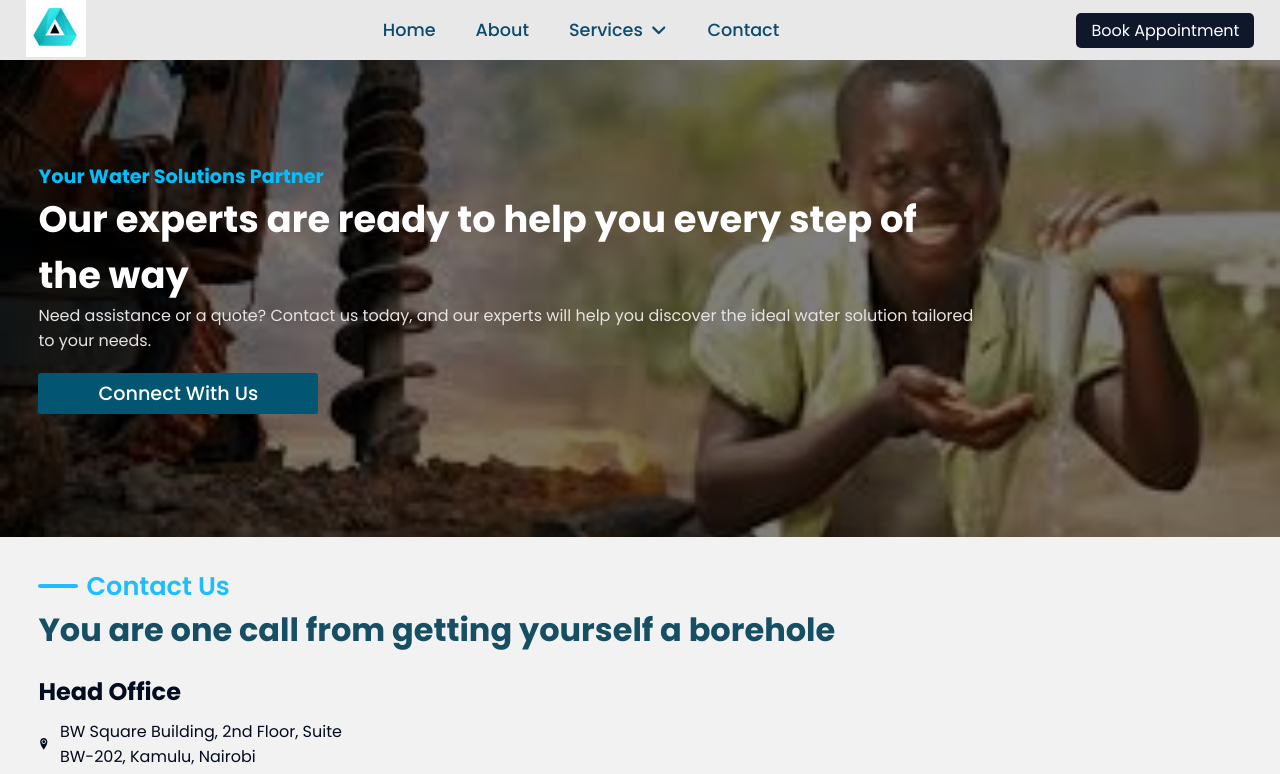
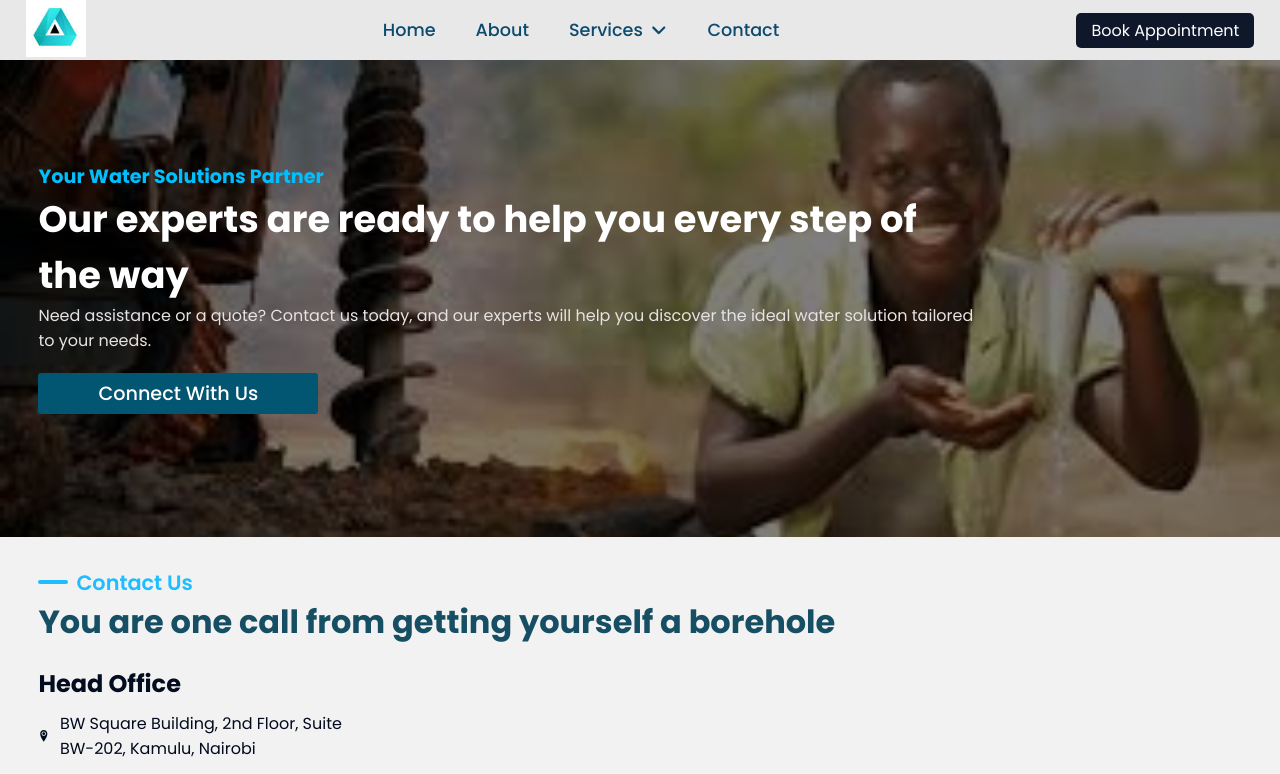
Before and after one commit to kipkurui26/betageo, a React (Vite) app: page /contact-us in a window 1280 px wide. Shown: the top 774 px of the page. Built offline with nearby package versions, Linux system fonts and the light colour scheme.

Commit message:
Contact Section

```diff
--- a/src/components/headers/headers.css
+++ b/src/components/headers/headers.css
@@ -2,14 +2,14 @@
     padding: 20px 0;
 }
 .section-title{
-    font-size: 1.6em;
+    font-size: 1.3em;
     font-weight: 600;
     display: flex;
     align-items: center;
     color: #1dbdff;
 }
 .left-line{
-    width: 40px;
+    width: 30px;
     height: 4px;
     background-color: #1dbdff;
     border-radius: 5px;
```
